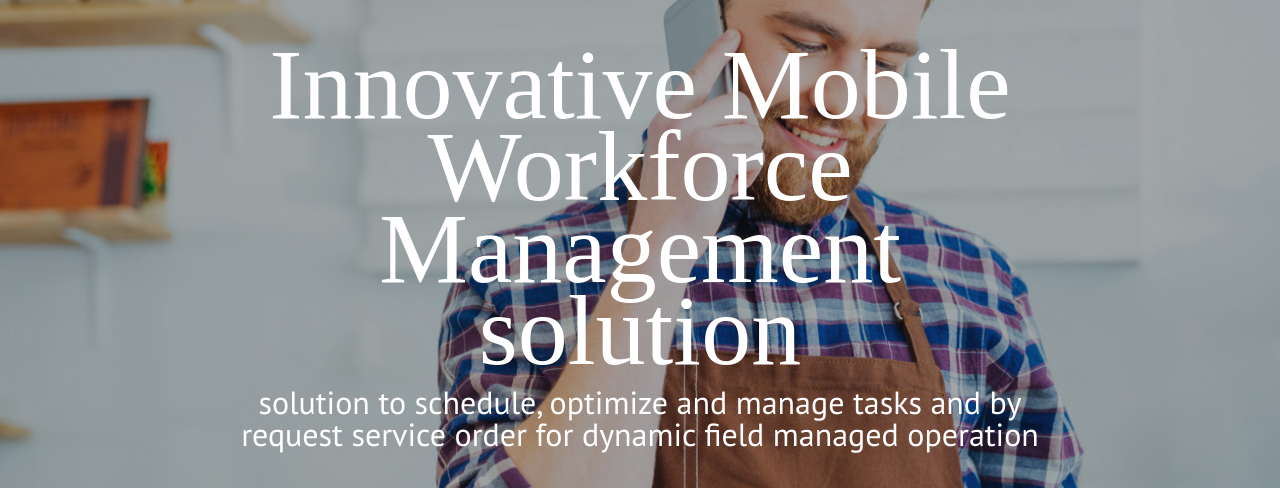
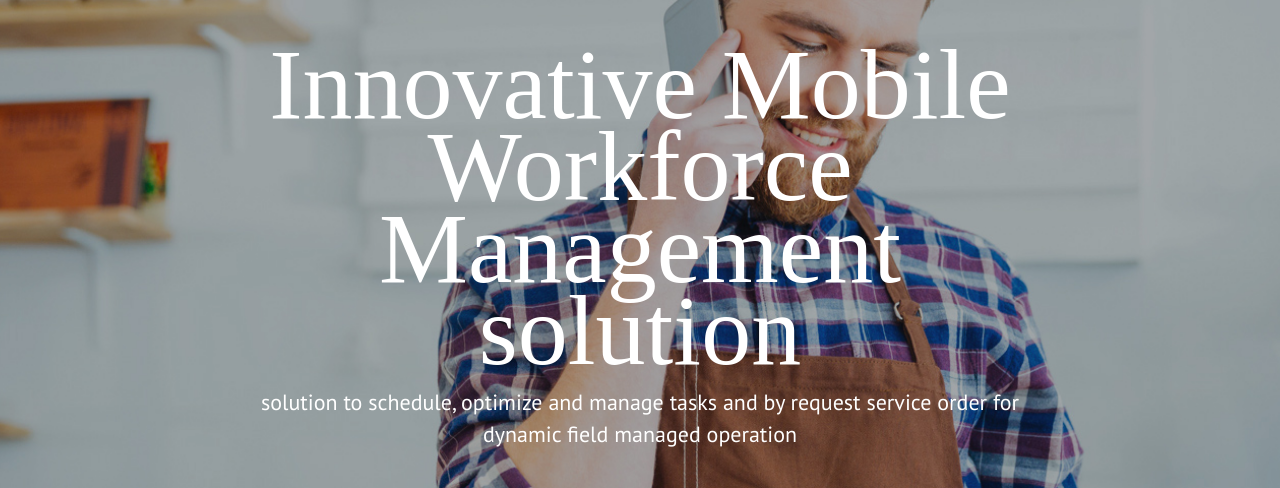
Before and after one commit to Snowdth/offtrack, a plain HTML site: page index.html in a window 1280 px wide. Shown: the part 123-611 px from the top of the page. Drawn offline with Linux system fonts and the light colour scheme.

Commit message:
veintisiete

```diff
--- a/css/index.css
+++ b/css/index.css
@@ -1,14 +1,14 @@
 @import url("https://fonts.googleapis.com/css?family=PT+Sans");
 @font-face {
   font-family: 'dharma';
-  src: url("../fonts/DharmaGothicE_Regular_R.eot");
-}
   src: url('../fonts/DharmaGothicE_Regular_R.eot?#iefix') format('embedded-opentype'),
   url('../fonts/DharmaGothicE_Regular_R.woff') format('woff'),
   url('../fonts/DharmaGothicE_Regular_R.ttf') format('truetype'),
   url('../fonts/DharmaGothicE_Regular_R.svg#DharmaGothicE_Regular_R') format('svg'),
   font-weight: normal,
   font-style: normal,
+}
+
 html {
   margin: 0;
   height: 100%;
@@ -463,7 +463,7 @@ input {
 }
 .splash p {
     font-family: 'PT Sans';
-    font-size: 32px;
+    font-size: 22px;
     max-width: 800px;
     margin: 0 auto;
     line-height: 32px;
```
Lines whose indentation alone changed are shown as unchanged.
